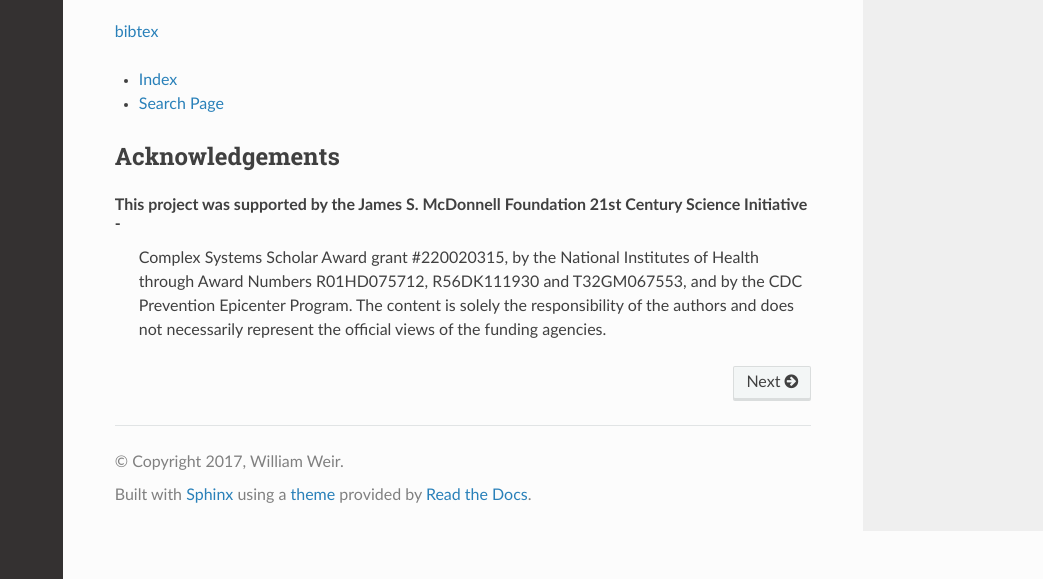
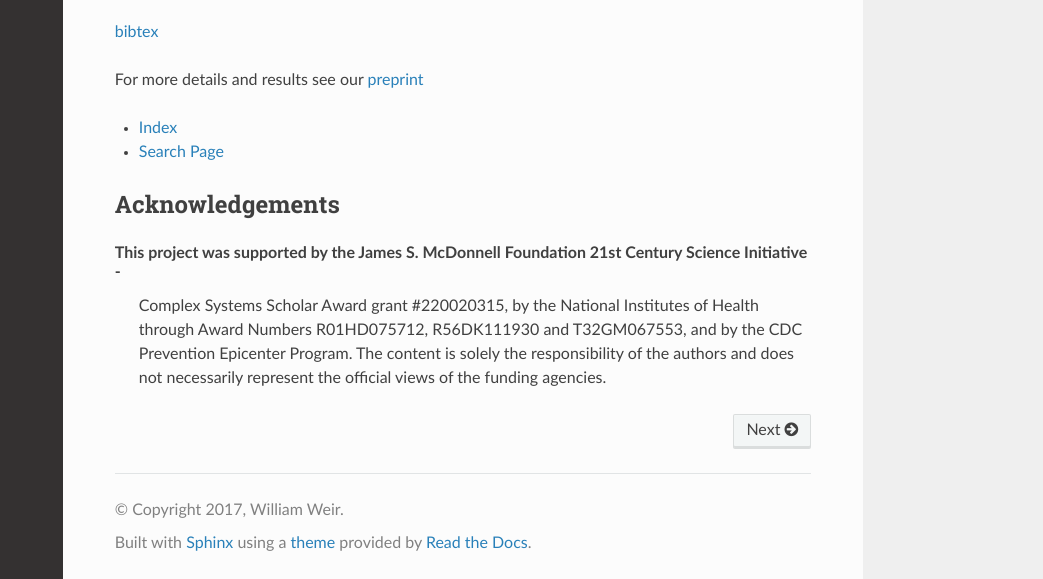
Before and after one commit to wweir827/CHAMP, a Sphinx documentation site: the page built from docs/index.rst, in a window 1280 px wide and 900 px high, scrolled down 1915 px, cut to the strip 321-900 px from the top of the window. Shown: the whole strip, without its empty margins (237-1280 px from the left). Built offline with Sphinx 7.4.7 and the Read the Docs theme 2.0.0, drawn with Linux system fonts in a browser that asks for light colours.

```diff
--- a/README.rst
+++ b/README.rst
@@ -66,6 +66,9 @@
 
 `bibtex <docs/_static/champ.bib>`_
 
+For more details and results see our `preprint <https://arxiv.org/abs/1706.03675>`_
+
+
 Acknowledgements
 _________________
 
--- a/docs/index.rst
+++ b/docs/index.rst
@@ -75,6 +75,8 @@
 
 `bibtex <_static/champ.bib>`_
 
+For more details and results see our `preprint <https://arxiv.org/abs/1706.03675>`_
+
 
 
 * :ref:`genindex`
```
